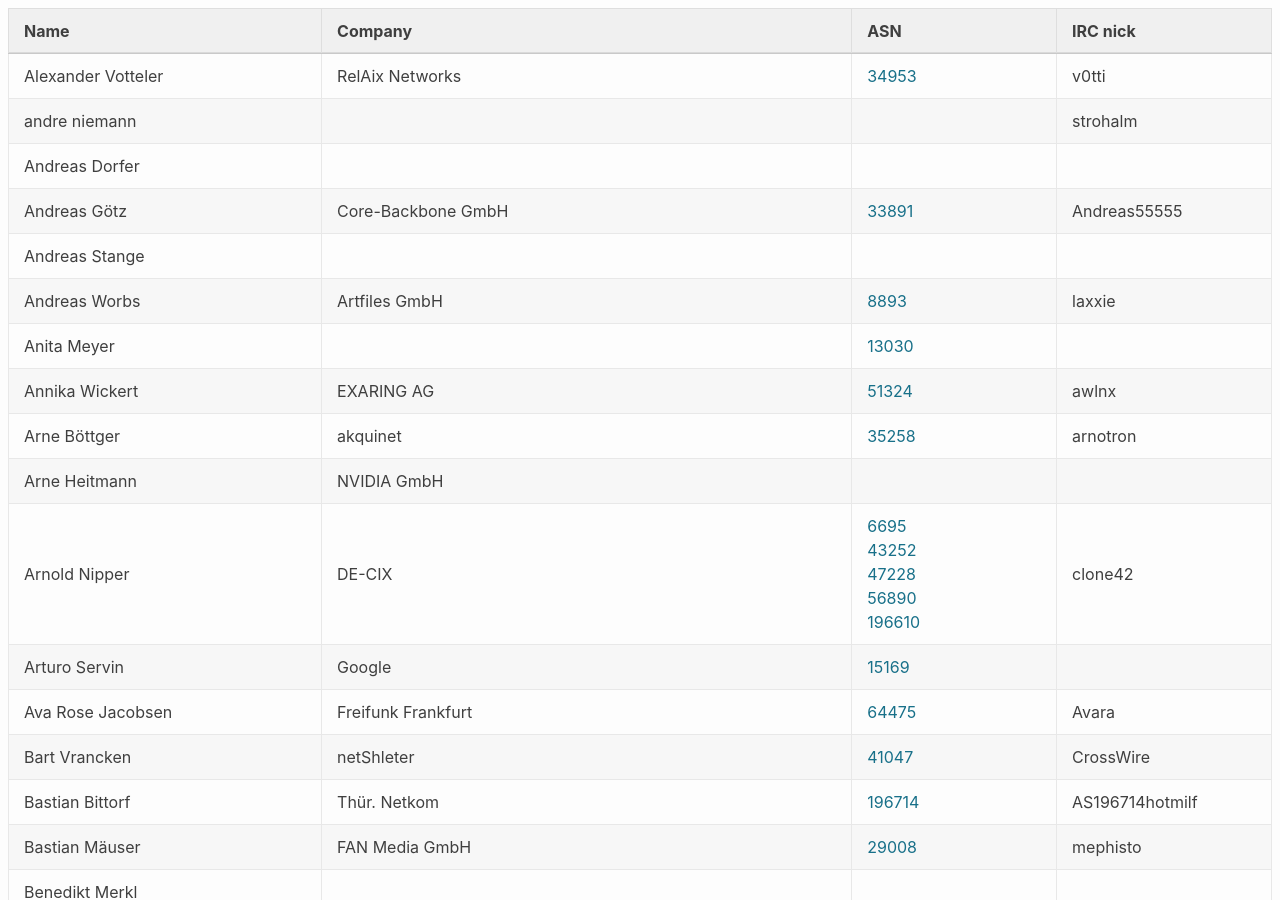
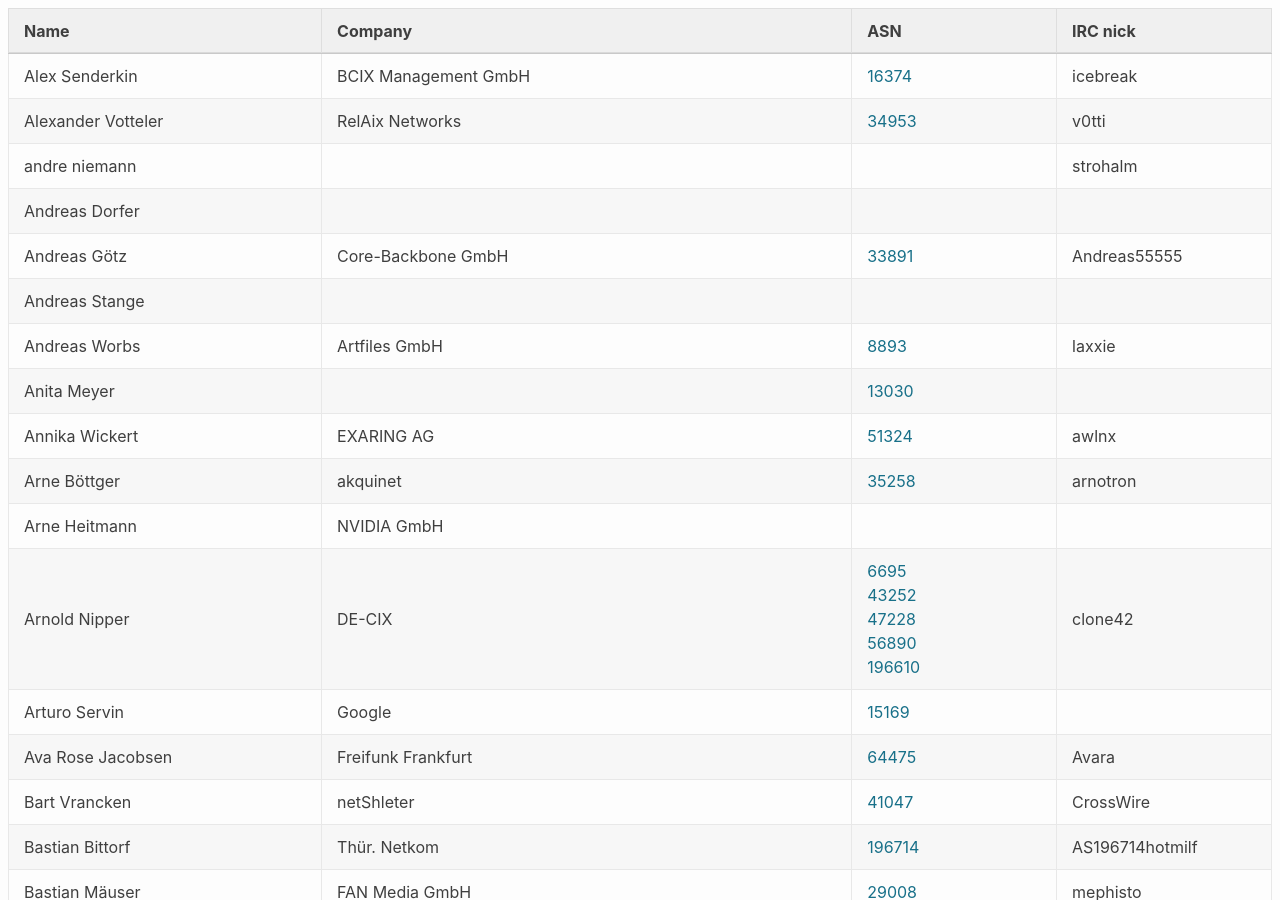
Before and after one commit to denog/pretix-attendeelist, a Jekyll site: the page built from index.markdown, in a window 1280 px wide and 900 px high. Built offline with Jekyll 4.4.1, drawn with Linux system fonts in a browser that asks for light colours.

Commit message:
Latest data: Fri Oct 16 10:37:11 UTC 2020

```diff
--- a/_data/attendees.json
+++ b/_data/attendees.json
@@ -4,6 +4,12 @@
     "company": "RelAix Networks",
     "irc": "v0tti",
     "asn": "34953"
+  },
+  {
+    "name": "Alex Senderkin",
+    "company": "BCIX Management GmbH",
+    "irc": "icebreak",
+    "asn": "AS16374"
   },
   {
     "name": "Andreas Dorfer",
```
